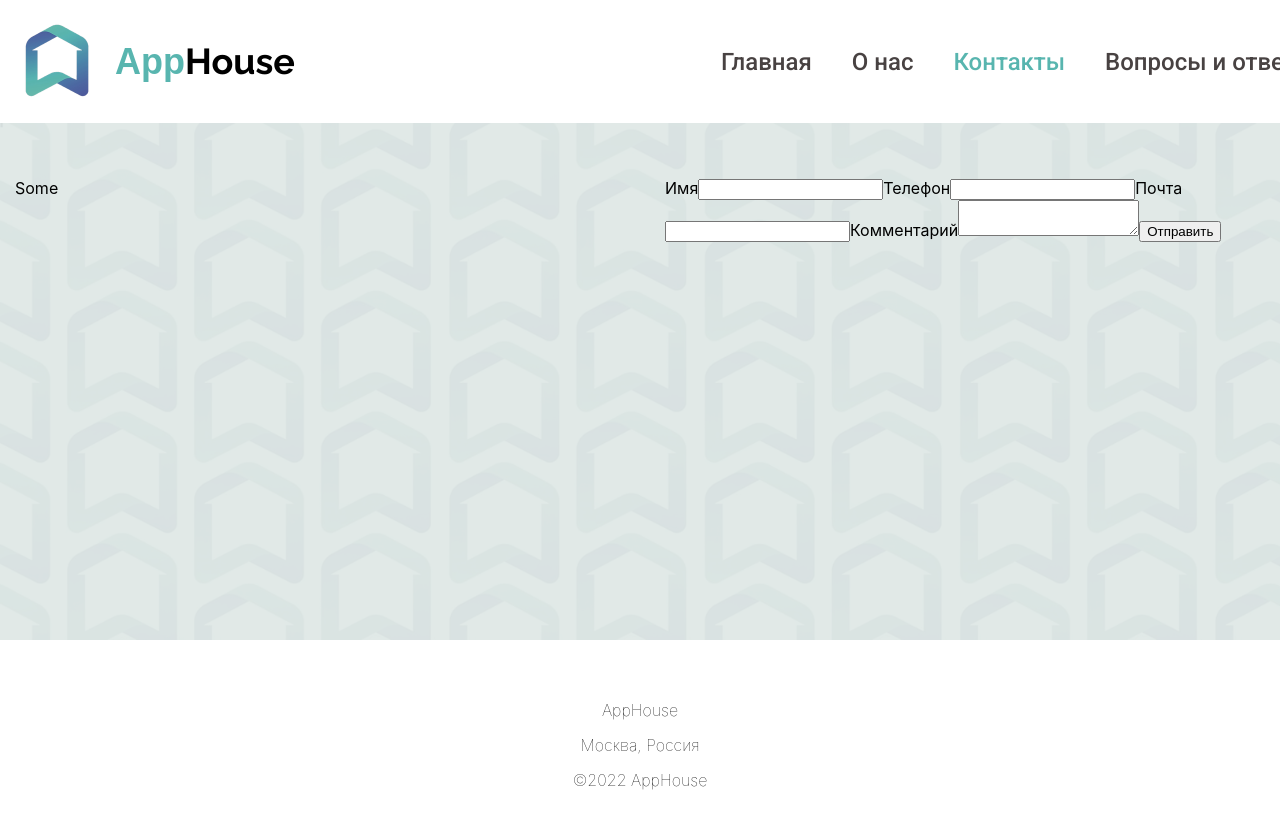
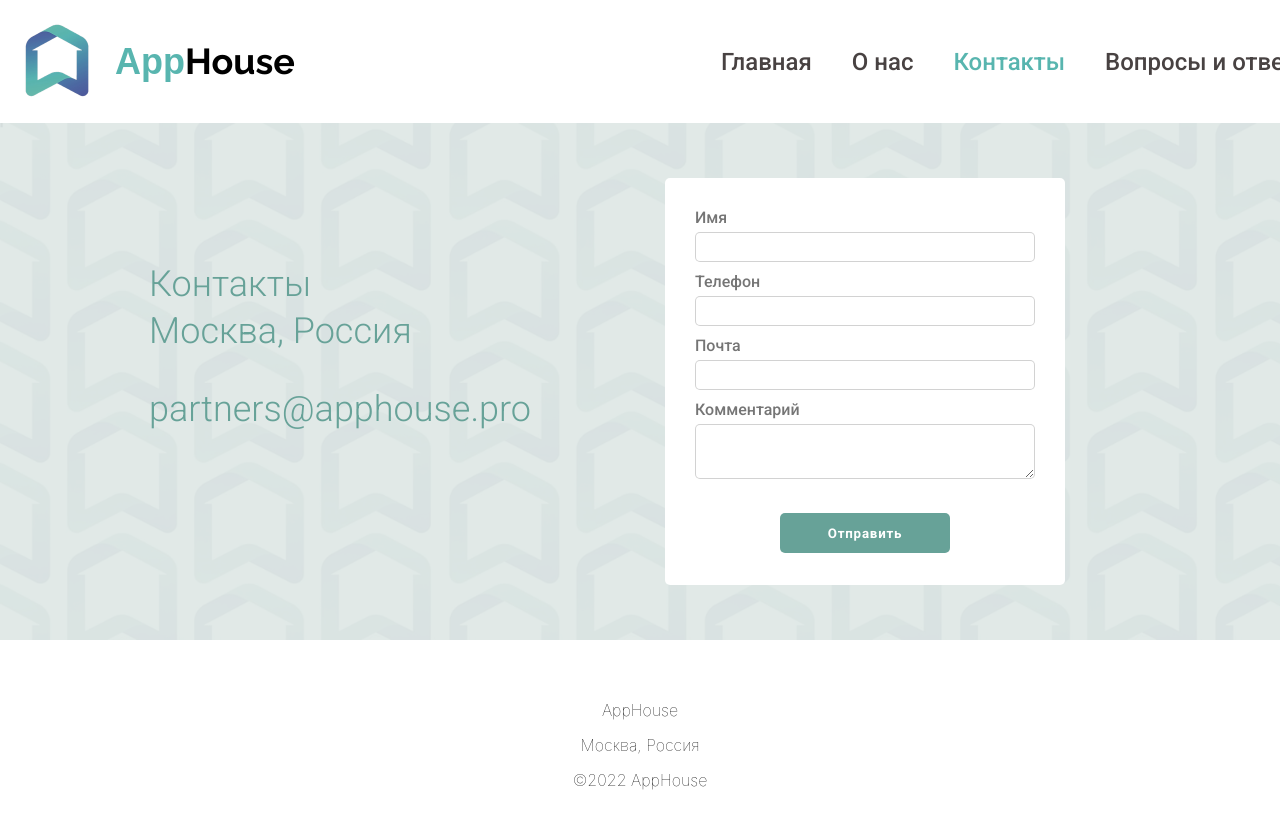
Before and after one commit to MBersPro/apphouse-site, a React (Create React App) app: page /contacts in a window 1280 px wide. Shown: the top 828 px of the page. Built offline with nearby package versions, Linux system fonts and the light colour scheme.

Commit message:
Contacts Page and Form Done

```diff
--- a/src/components/pages/contacts/Contacts.js
+++ b/src/components/pages/contacts/Contacts.js
@@ -9,7 +9,13 @@ const Contacts = () => {
       <BackScreen>
         <div className={styles.back_screen}>
           <div className={styles.container}>
-            <div className={styles.data}>Some</div>
+            <div className={styles.data}>
+              <div className={styles.data_container}>
+                <p className={styles.p_contacts}>Контакты</p>
+                <p className={styles.p_adress}>Москва, Россия</p>
+                <p className={styles.p_mail}>partners@apphouse.pro</p>
+              </div>
+            </div>
             <div className={styles.form}>
               <Form />
             </div>
--- a/src/components/pages/contacts/Contacts.module.css
+++ b/src/components/pages/contacts/Contacts.module.css
@@ -15,8 +15,39 @@
 
 .data {
   width: 50%;
+  box-sizing: border-box;
+  align-items: center;
+  display: flex;
+  justify-content: center;
+}
+.data_container {
+  padding-bottom: 70px;
 }
 .form {
   width: 50%;
   height: 407px;
 }
+
+.p_contacts {
+  margin-top: 0px;
+  margin-bottom: 5px;
+  font-family: "Roboto", sans-serif;
+  font-weight: 300;
+  font-size: 36px;
+  color: #67a298;
+}
+.p_adress {
+  margin-top: 0px;
+  font-family: "Roboto", sans-serif;
+  font-weight: 300;
+  font-size: 36px;
+  color: #67a298;
+}
+.p_mail {
+  margin-top: 0;
+  margin-bottom: 0;
+  font-family: "Roboto", sans-serif;
+  font-weight: 300;
+  font-size: 36px;
+  color: #67a298;
+}
--- a/src/components/pages/main/whatwedo/WhatWeDo.module.css
+++ b/src/components/pages/main/whatwedo/WhatWeDo.module.css
@@ -9,7 +9,7 @@
   padding-left: 15px;
   padding-right: 15px;
   padding-top: 80px;
-  padding-bottom: 80px;
+  padding-bottom: 0px;
 }
 .whatwedo_h3 {
   font-size: 44px;
@@ -42,5 +42,5 @@
 
 .whatwedo_p {
   font-size: 25px;
- text-align: center;
+  text-align: center;
 }
--- a/src/components/reused/form/Form.js
+++ b/src/components/reused/form/Form.js
@@ -1,24 +1,28 @@
 import React from "react";
+import styles from "./Form.module.css";
+
 const Form = () => {
   return (
-    <form>
-      <label>
-        Имя
-        <input />
+    <form className={styles.form}>
+      <label className={styles.label}>
+        <div className={styles.title}>Имя</div>
+        <input className={styles.input} />
       </label>
-      <label>
-        Телефон
-        <input />
+      <label className={styles.label}>
+        <div className={styles.title}>Телефон</div>
+        <input className={styles.input} />
       </label>
-      <label>
-        Почта
-        <input />
+      <label className={styles.label}>
+        <div className={styles.title}>Почта</div>
+        <input className={styles.input} />
       </label>
-      <label>
-        Комментарий
-        <textarea></textarea>
+      <label className={styles.label}>
+        <div className={styles.title}>Комментарий</div>
+        <textarea className={styles.textarea}></textarea>
       </label>
-      <button type="submit">Отправить</button>
+      <button className={styles.button} type="submit">
+        Отправить
+      </button>
     </form>
   );
 };
--- a/src/components/reused/form/Form.module.css
+++ b/src/components/reused/form/Form.module.css
@@ -0,0 +1,51 @@
+.form {
+  background: white;
+  width: 400px;
+  padding: 30px;
+  height: 100%;
+  box-sizing: border-box;
+  border-radius: 5px;
+}
+
+.label {
+  display: block;
+  margin-bottom: 10px;
+}
+
+.title {
+  color: #757575;
+  font-family: "Roboto", sans-serif;
+  font-weight: 400px;
+  margin-bottom: 5px;
+}
+
+.input {
+  width: 100%;
+  height: 30px;
+  box-sizing: border-box;
+  border-radius: 5px;
+  border: 1px solid rgba(33, 33, 33, 0.2);
+}
+
+.textarea {
+  width: 100%;
+  box-sizing: border-box;
+  border-radius: 5px;
+  border: 1px solid rgba(33, 33, 33, 0.2);
+  height: 55px;
+  margin-bottom: 20px;
+}
+.button {
+  display: block;
+  margin-right: auto;
+  margin-left: auto;
+  width: 170px;
+  height: 40px;
+  background: #67A298;
+  color: white;
+  border: none;
+  border-radius: 5px;
+  font-family: "Roboto", sans-serif;
+  font-weight: 700;
+  letter-spacing: 0.06em;
+}
```
Also changed, not shown: src/components/reused/form/Copy main.txt (deleted).
